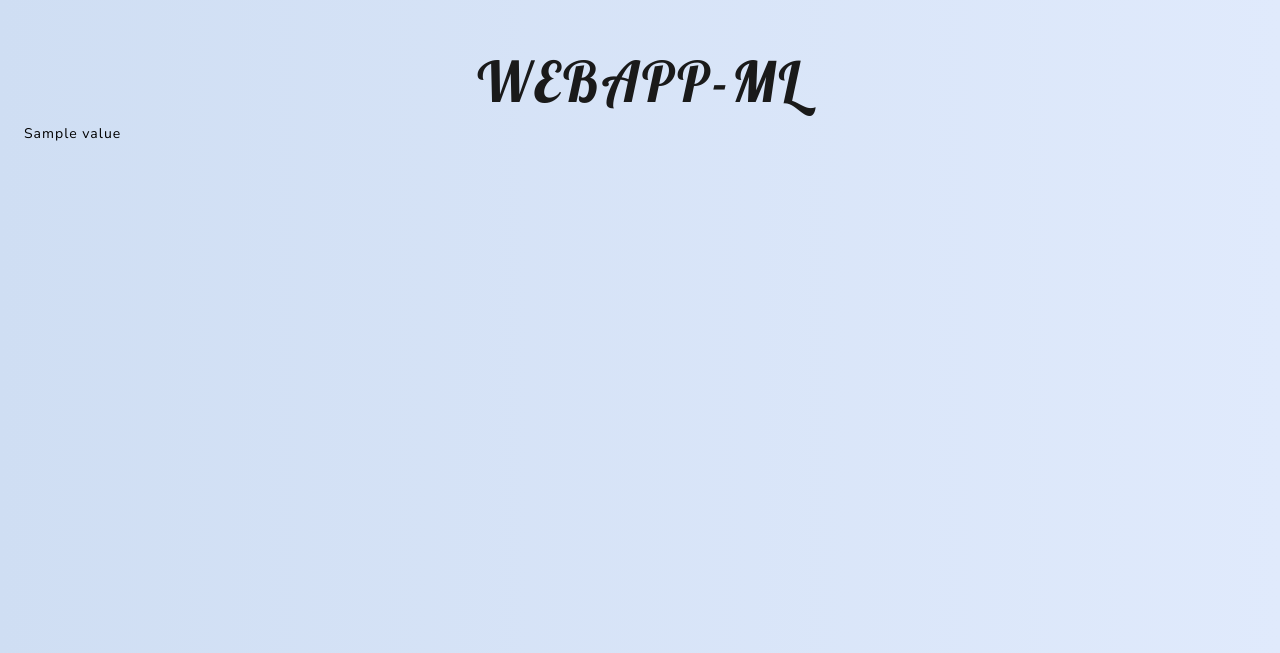
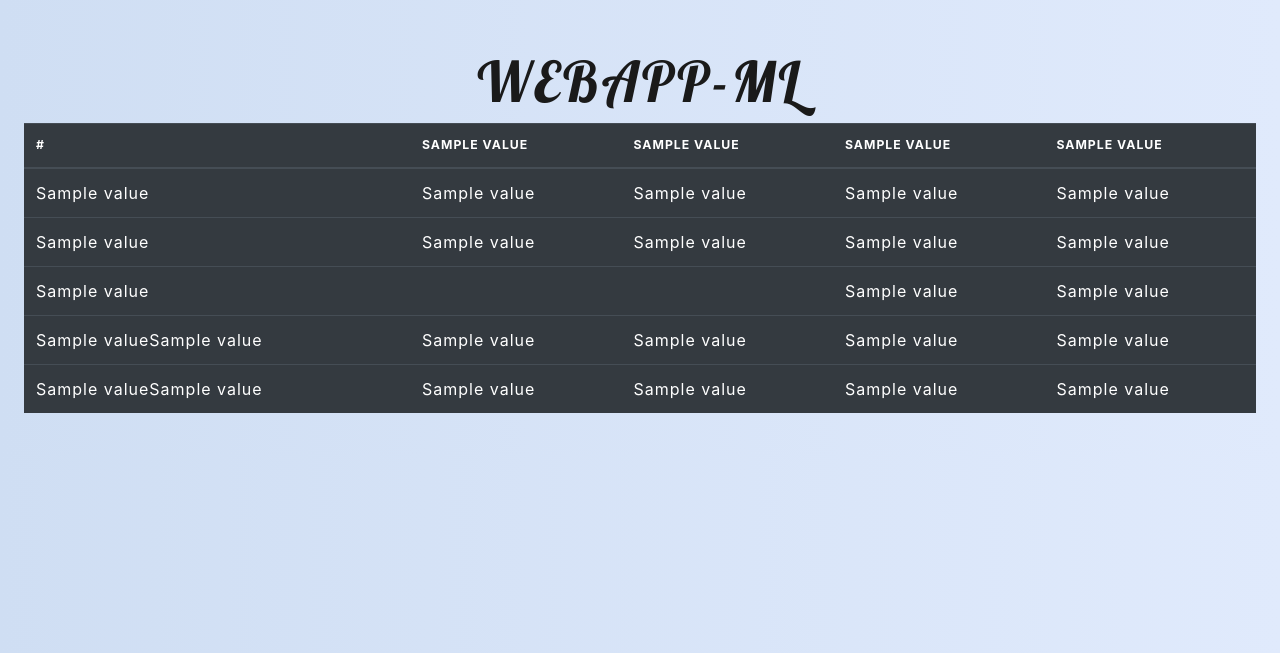
Before and after one commit to AlexanderPrincipe/Flask--MachineLearning-embedded, a Flask app: template templates/svm.html in a window 1280 px wide. Shown: the top 653 px of the page. Run offline with Flask 2, Linux system fonts and the light colour scheme; the template is opened without the code that fills it: most values are stand-ins (such as "Sample title", 1, 10 or a date in 2020); parts of the project's set-up code (start-up, migrations or seed data) failed here and were passed over; some libraries are stand-ins or nearby versions.

Commit message:
Resultados en tabla

```diff
--- a/app.py
+++ b/app.py
@@ -248,11 +248,12 @@ def svm():
     score = clf.score(X_test,Y_test)
     print ("Accuracy(single): %0.2f" % (clf.score(X_test,Y_test)))
     #print(score)
-    #print(classification_report(Y_test,Y_pred))
+    print(classification_report(Y_test,Y_pred))
     clasificacion = classification_report(Y_test,Y_pred)
 
     ###############################################################
-    return render_template('svm.html', value = clasificacion)
+    return render_template('svm.html', value = clasificacion.split())
+
 
 
 if __name__ == '__main__':
--- a/templates/svm.html
+++ b/templates/svm.html
@@ -9,12 +9,66 @@
     <link rel="stylesheet" href="https://stackpath.bootstrapcdn.com/bootswatch/4.3.1/lux/bootstrap.min.css">
     <link href="https://fonts.googleapis.com/css?family=Lobster&display=swap" rel="stylesheet">
     <link rel="stylesheet" href="{{ url_for('static', filename='main.css') }}">
+    <link rel="stylesheet" href="https://stackpath.bootstrapcdn.com/bootstrap/4.3.1/css/bootstrap.min.css">
 </head>
 <body>
     <main class="conteiner p-4">
 
         <h1 class="display-4 text-center title mt-4">WebApp-ML</h1>
-        <div>{{value}}</div>
+        <!--
+            <div>{{value}}</div>
+        -->
+
+
+
+        <table class="table table-dark">
+            <thead>
+              <tr>
+                <th scope="col">#</th>
+                <th scope="col">{{value[0]}}</th>
+                <th scope="col">{{value[1]}}</th>
+                <th scope="col">{{value[2]}}</th>
+                <th scope="col">{{value[3]}}</th>
+              </tr>
+            </thead>
+            <tbody>
+              <tr>
+                <td>{{value[4]}}</td>
+                <td>{{value[5]}}</td>
+                <td>{{value[6]}}</td>
+                <td>{{value[7]}}</td>
+                <td>{{value[8]}}</td>
+              </tr>
+              <tr>
+                <td>{{value[9]}}</td>
+                <td>{{value[10]}}</td>
+                <td>{{value[11]}}</td>
+                <td>{{value[12]}}</td>
+                <td>{{value[13]}}</td>
+              </tr>
+              <tr>
+                <td>{{value[14]}}</td>
+                <td></td>
+                <td></td>
+                <td>{{value[15]}}</td>
+                <td>{{value[16]}}</td>
+              </tr>
+              <tr>
+                <td>{{value[17]}}{{value[18]}}</td>
+                <td>{{value[19]}}</td>
+                <td>{{value[20]}}</td>
+                <td>{{value[21]}}</td>
+                <td>{{value[22]}}</td>
+              </tr>
+              <tr>
+                <td>{{value[23]}}{{value[24]}}</td>
+                <td>{{value[25]}}</td>
+                <td>{{value[26]}}</td>
+                <td>{{value[27]}}</td>
+                <td>{{value[28]}}</td>
+              </tr>
+            </tbody>
+          </table>
 
 
 
```
Also changed, not shown: static/main.css (+59 -0 lines).
